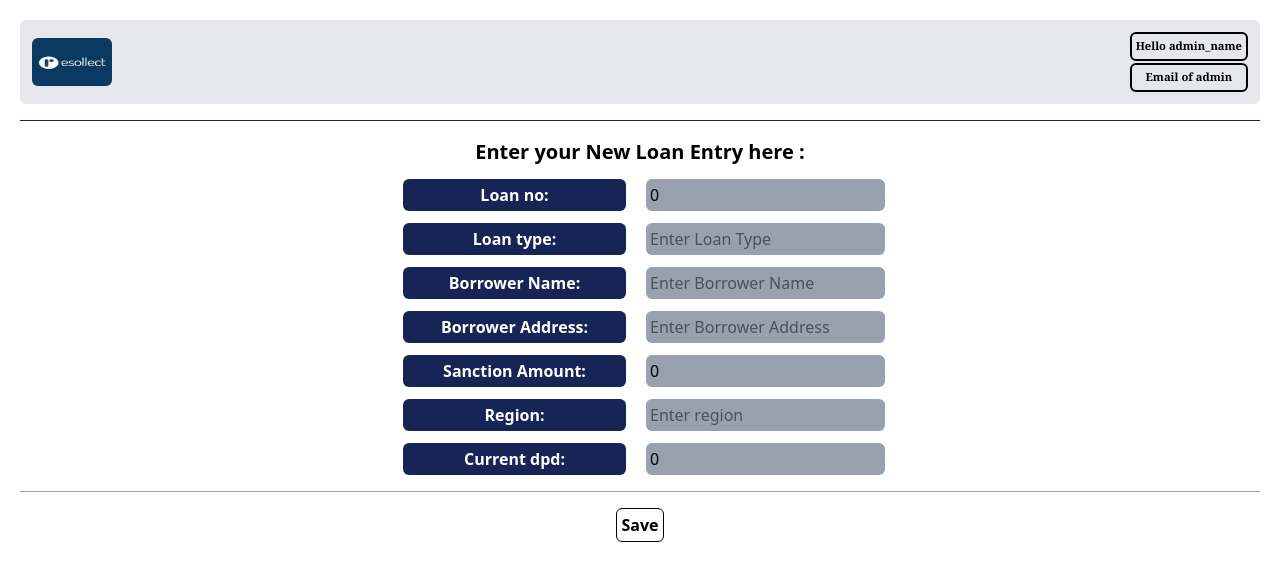
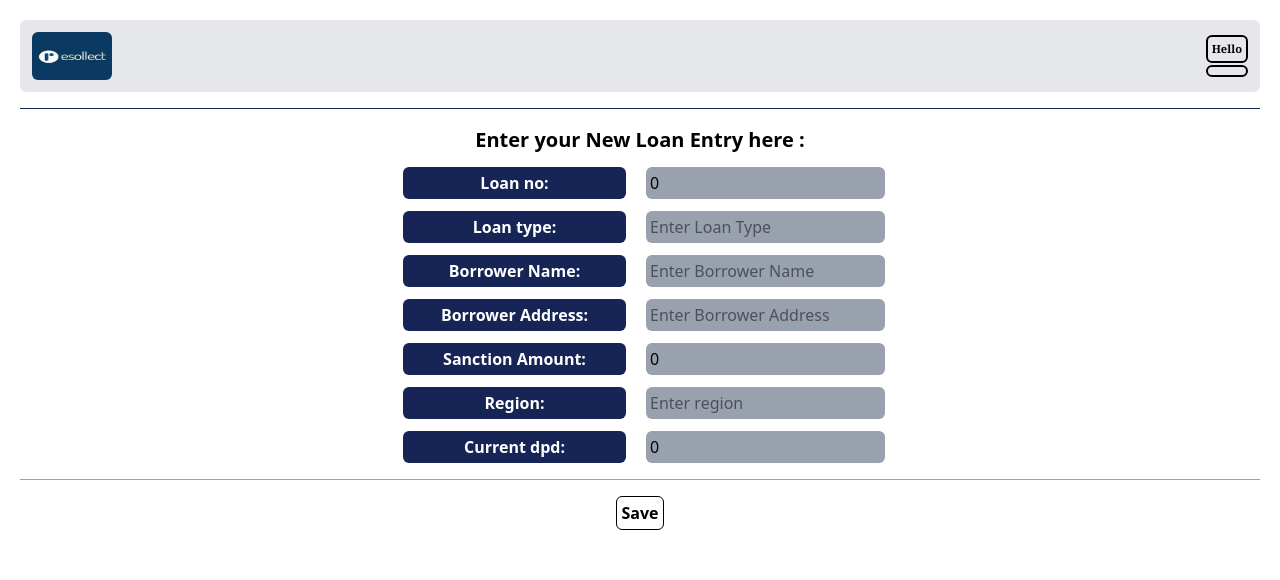
Before and after one commit to aabhas1234/loan-manager-frontend, a React (Vite) app: page /addnewloanentry in a window 1280 px wide. Shown: the top 580 px of the page. Built offline with nearby package versions, Linux system fonts and the light colour scheme.

Commit message:
Update Addnewloanentry.jsx

```diff
--- a/src/Addnewloanentry.jsx
+++ b/src/Addnewloanentry.jsx
@@ -44,14 +44,14 @@
     return (
         <div className='p-5 text-center'>
 
-            <div className='flex space-x-3 items-center justify-between bg-gray-200 p-3 rounded-md'>
-                <img src='./logo.jpg ' className='w-[5rem] h-[3rem] rounded-md'></img>
-                <div className='font-bold font-serif text-[0.7rem] '>
-                    <div className='border-2 border-black mb-0.5 p-1 rounded-md'>Hello admin_name</div>
-                    <div className='border-2 border-black p-1 rounded-md'>Email of admin</div>
-                </div>
+           <div className='flex space-x-3 items-center justify-between bg-gray-200 p-3 rounded-md'>
+            <img src='./logo.jpg '   className='w-[5rem] h-[3rem] rounded-md'></img>
+            <div className='font-bold font-serif text-[0.7rem] '>
+                <div className='border-2 border-black mb-0.5 p-1 rounded-md text-centerc'>Hello {localStorage.getItem("name")}</div>
+                <div className='border-2 border-black p-1 rounded-md'>{localStorage.getItem("email")}</div>
+            </div>
 
-            </div>
+        </div>
             <hr className="border-blue-950 text-white my-4" />
             <div className='font-bold text-[1.25rem] w-fit m-auto mb-3' >Enter your New Loan Entry here :</div>
             <div className='grid grid-cols-2 gap-3 w-fit m-auto '>
```
